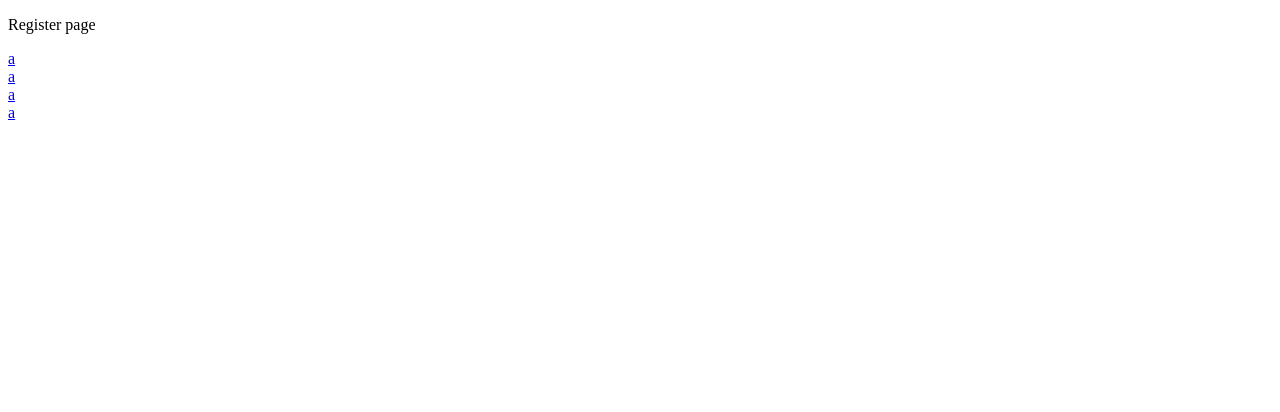
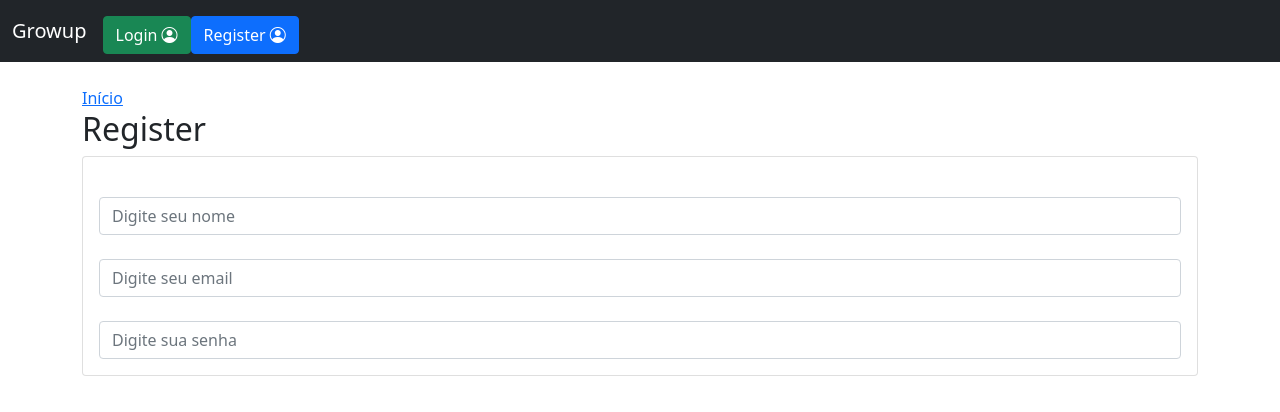
Before and after one commit to Habacuque-Gosch/Growup-Back-end, a Vue app in the folder frontend/: page /user/register in a window 1280 px wide. Shown: the top 412 px of the page. Built offline with nearby package versions, Linux system fonts and the light colour scheme.

Commit message:
make init pages(home, login and register) with bootstrap

```diff
--- a/frontend/index.html
+++ b/frontend/index.html
@@ -1,16 +1,19 @@
 <!DOCTYPE html>
 <html lang="pt-br">
 
-  <head>
+<head>
     <meta charset="UTF-8">
     <!-- <link rel="icon" href="/favicon.ico"> -->
     <meta name="viewport" content="width=device-width, initial-scale=1.0">
+    <link href="https://cdn.jsdelivr.net/npm/bootstrap@5.0.2/dist/css/bootstrap.min.css" rel="stylesheet" integrity="sha384-EVSTQN3/azprG1Anm3QDgpJLIm9Nao0Yz1ztcQTwFspd3yD65VohhpuuCOmLASjC" crossorigin="anonymous">
+    <link rel="stylesheet" href="https://cdn.jsdelivr.net/npm/bootstrap-icons@1.11.3/font/bootstrap-icons.min.css">
     <title>Growup</title>
-  </head>
+</head>
 
-  <body>
+<body>
     <div id="app"></div>
     <script type="module" src="/src/main.js"></script>
-  </body>
+    <script src="https://cdn.jsdelivr.net/npm/bootstrap@5.3.3/dist/js/bootstrap.bundle.min.js" integrity="sha384-YvpcrYf0tY3lHB60NNkmXc5s9fDVZLESaAA55NDzOxhy9GkcIdslK1eN7N6jIeHz" crossorigin="anonymous"></script>
+</body>
 
 </html>
--- a/frontend/src/App.vue
+++ b/frontend/src/App.vue
@@ -1,21 +1,42 @@
 <script setup>
   import { RouterView } from 'vue-router';
-  import Index from './views/courses/index.vue'
   import Home from './views/user/home/index.vue'
 </script>
 
 <template>
 
-  <main>
+    <nav class="navbar navbar-expand-lg navbar-dark bg-dark">
+        <div class="container-fluid">
+            <a class="navbar-brand" href="/">Growup</a>
+            <button class="navbar-toggler" type="button" data-bs-toggle="collapse" data-bs-target="#navbarSupportedContent" aria-controls="navbarSupportedContent" aria-expanded="false" aria-label="Toggle navigation">
+                <span class="navbar-toggler-icon"></span>
+            </button>
+            <div class="collapse navbar-collapse" id="navbarSupportedContent">
+                <ul class="navbar-nav me-auto mb-2 mb-lg-0">
+                    <!-- <li class="nav-item">
+                    <a class="nav-link active" aria-current="page" href="/">Home</a>
+                    </li> -->
 
+                    <!-- <li class="nav-item">
+                    <a class="nav-link active" aria-current="page" href="">Categorias</a>
+                    </li> -->
+
+                    <!-- <a href="" class="btn btn-danger">Logout <i class="bi bi-person-circle"></i></a> -->
+
+                    <div class="">
+                        <RouterLink to="/user/login" class="btn btn-success mt-2">Login <i class="bi bi-person-circle"></i></RouterLink>
+                        <RouterLink to="/user/register" class="btn btn-primary mt-2">Register <i class="bi bi-person-circle"></i></RouterLink>
+                    </div>
+
+                </ul>
+            </div>
+        </div>
+    </nav>
+
+  <main class="container mt-4">
+
+    <RouterLink to="/">Início</RouterLink>
     <RouterView></RouterView>
-    <RouterLink to="/">a</RouterLink>
-    <br>
-    <RouterLink to="/index">a</RouterLink>
-    <br>
-    <RouterLink to="/user/login">a</RouterLink>
-    <br>
-    <RouterLink to="/user/register">a</RouterLink>
 
   </main>
 
--- a/frontend/src/views/courses/index.vue
+++ b/frontend/src/views/courses/index.vue
@@ -1,21 +1,18 @@
 
 <template>
-  <div>
-    <p>Cursos</p>
 
     <div v-if="apiData">
 
-      <ul>
-        <li v-for="course in apiData" :key="course.id">
-          <p>Nome do curso: {{ course.title }}</p><p>Link: {{ course.slug }}</p>
-        </li>
-      </ul>
+        <ul>
+            <li v-for="course in apiData" :key="course.id">
+                <p>Nome do curso: {{ course.title }}</p><p>Link: {{ course.slug }}</p>
+            </li>
+        </ul>
 
     </div>
 
     <div v-else>Nenhum curso encontrado</div>
 
-  </div>
 </template>
 
 <script>
--- a/frontend/src/views/user/home/index.vue
+++ b/frontend/src/views/user/home/index.vue
@@ -1,4 +1,5 @@
-<script>
+<script setup>
+    import Index from '@/views/courses/index.vue';
 
 </script>
 
@@ -6,8 +7,21 @@
 
     <main>
 
-        <p>Home Page</p>
+        <h1>Bem vindo(a)</h1>
+        <div>
+            <form action="" class=" input-group mb-3 d-flex flex-row bd-highlight mb-3" method="POST">
+
+                <input type="text" name="palavra" id="palavra" class="form-control" placeholder="Pesquise pelo título, categoria ou descrição de um post" aria-label="Recipient's username" aria-describedby="button-addon2" required>
+                <button class="btn btn-outline-secondary" id="button-addon2">Buscar </button>
+
+            </form>
+        </div>
+        <hr>
 
     </main>
 
+    <h2>Cursos</h2>
+
+    <index></index>
+
 </template>
--- a/frontend/src/views/user/login/login.vue
+++ b/frontend/src/views/user/login/login.vue
@@ -1,12 +1,20 @@
 <template>
 
-  <main>
+    <h2>Login</h2>
 
-    <p>Login page</p>
+    <div class="card">
 
-  </main>
+        <div class="card-body">
 
+            <label for="email"></label>
+            <input type="text" placeholder="Digite seu email" class="form-control">
 
+            <label for="senha"></label>
+            <input type="password" placeholder="Digite sua senha" class="form-control">
+
+        </div>
+
+    </div>
 
 </template>
 
--- a/frontend/src/views/user/register/register.vue
+++ b/frontend/src/views/user/register/register.vue
@@ -1,10 +1,25 @@
 <template>
 
-    <p>Register page</p>
+    <h2>Register</h2>
 
+    <div class="card">
+
+        <div class="card-body">
+
+            <label for="nome"></label>
+            <input type="text" placeholder="Digite seu nome" class="form-control">
+
+            <label for="email"></label>
+            <input type="text" placeholder="Digite seu email" class="form-control">
+
+            <label for="senha"></label>
+            <input type="password" placeholder="Digite sua senha" class="form-control">
+
+        </div>
+
+    </div>
 
 </template>
-
 
 
 <script>
```
